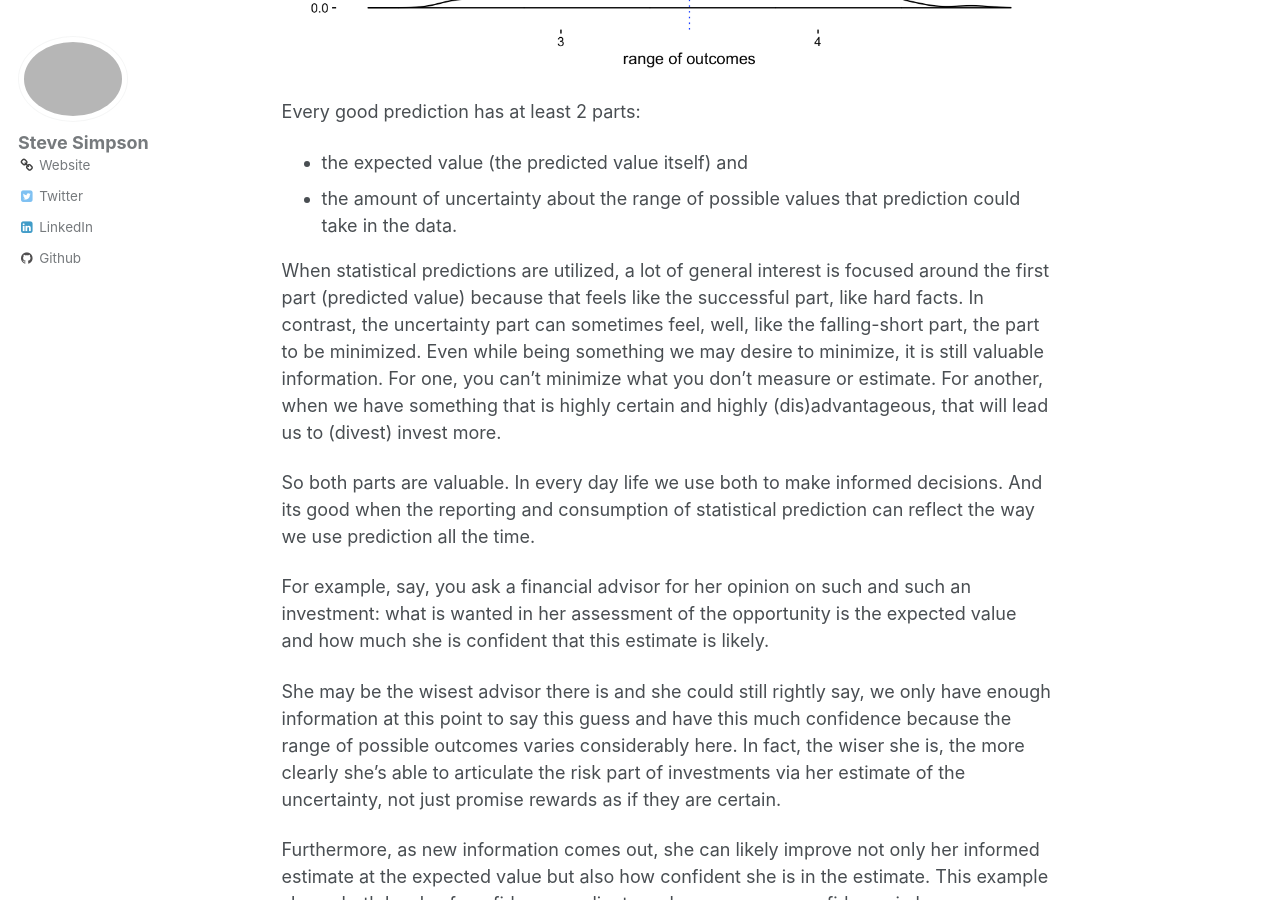
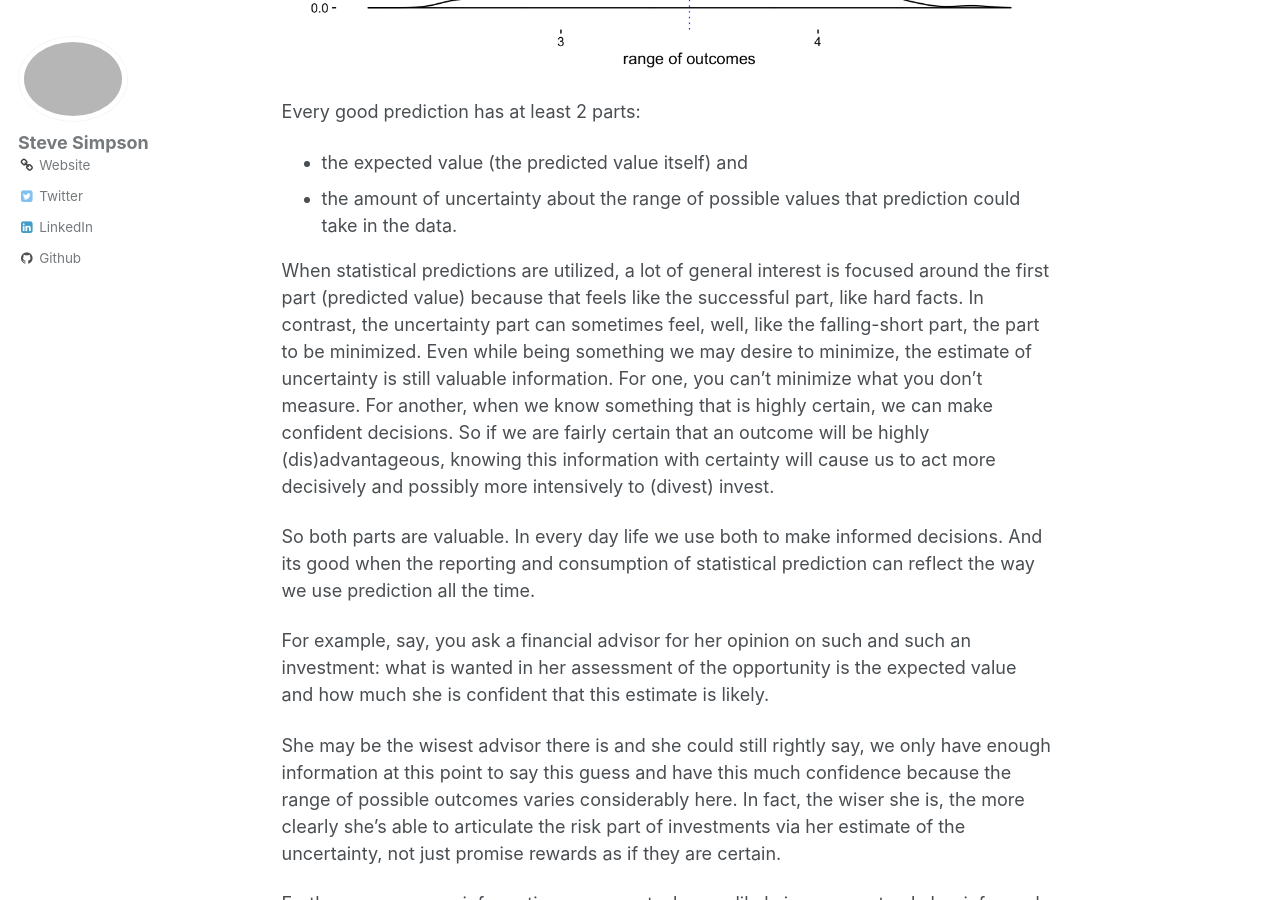
Before and after one commit to BUFDataScience/BUFDataScience.github.io, a Jekyll site: the page built from _posts/2016-06-08-basic-anatomy-of-prediction.md, in a window 1280 px wide and 900 px high, scrolled down 769 px. Built offline with Jekyll 4.4.1, drawn with Linux system fonts in a browser that asks for light colours.

```diff
--- a/_posts/2016-06-08-basic-anatomy-of-prediction.md
+++ b/_posts/2016-06-08-basic-anatomy-of-prediction.md
@@ -14,7 +14,7 @@ Every good prediction has at least 2 parts:
 - the amount of uncertainty about the range of possible values that prediction could take in the data.
 
 
-When statistical predictions are utilized, a lot of general interest is focused around the first part (predicted value) because that feels like the successful part, like hard facts. In contrast, the uncertainty part can sometimes feel, well, like the falling-short part, the part to be minimized. Even while being something we may desire to minimize, it is still valuable information. For one, you can't minimize what you don't measure or estimate. For another, when we have something that is highly certain and highly (dis)advantageous, that will lead us to (divest) invest more.
+When statistical predictions are utilized, a lot of general interest is focused around the first part (predicted value) because that feels like the successful part, like hard facts. In contrast, the uncertainty part can sometimes feel, well, like the falling-short part, the part to be minimized. Even while being something we may desire to minimize, the estimate of uncertainty is still valuable information. For one, you can't minimize what you don't measure. For another, when we know something that is highly certain, we can make confident decisions. So if we are fairly certain that an outcome will be highly (dis)advantageous, knowing this information with certainty will cause us to act more decisively and possibly more intensively to (divest) invest.
 
 So both parts are valuable. In every day life we use both to make informed decisions. And its good when the reporting and consumption of statistical prediction can reflect the way we use prediction all the time.
 
```
